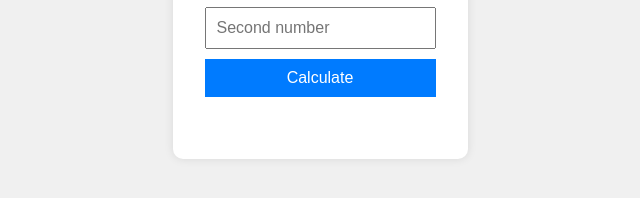
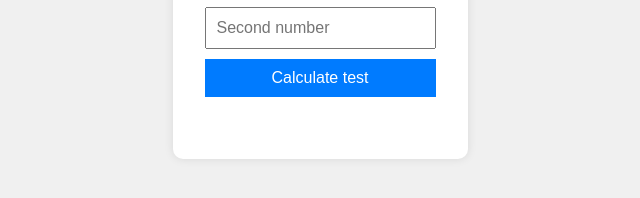
Before and after one commit to ATIF2001/testCiCD, a website: page src/index.html in a window 1280 px wide. Shown: the part 424-622 px from the top of the page, 320-960 px from the left. Drawn offline with Linux system fonts and the light colour scheme.

Commit message:
second commit

```diff
--- a/src/index.html
+++ b/src/index.html
@@ -16,7 +16,7 @@
                 <option value="divide">÷</option>
             </select>
             <input type="number" id="num2" placeholder="Second number">
-            <button onclick="calculate()">Calculate</button>
+            <button onclick="calculate()">Calculate test</button>
             <div id="result"></div>
         </div>
     </div>
```
